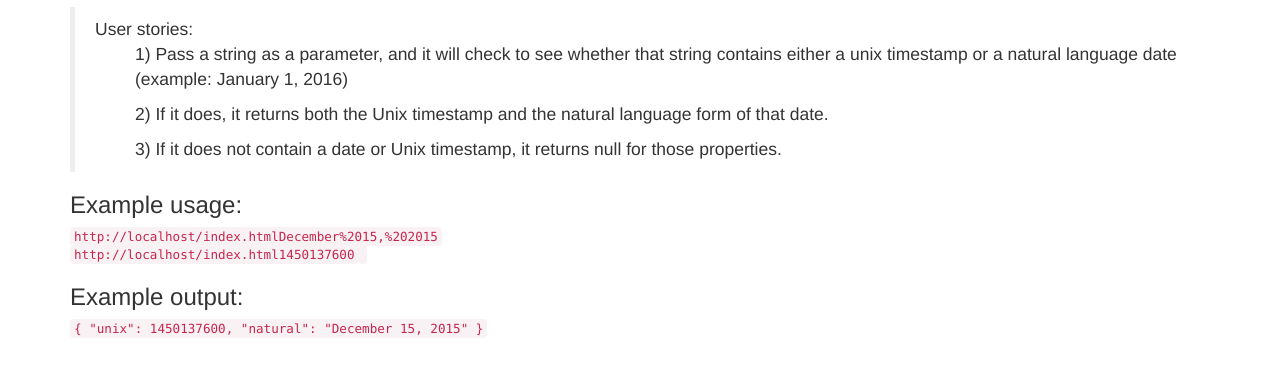
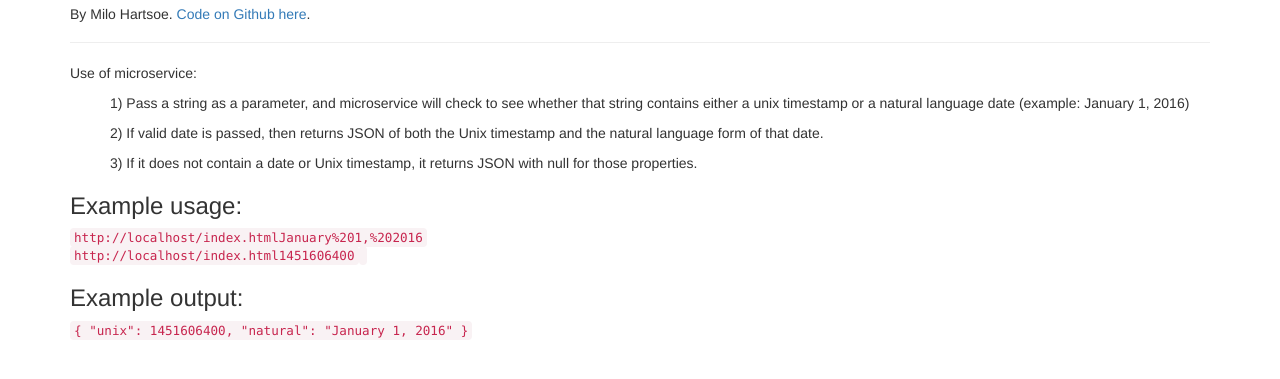
Before and after one commit to MiloATH/TimestampMS, a website: page index.html in a window 1280 px wide. Shown: the part 63-442 px from the top of the page. Drawn offline with nearby package versions, Linux system fonts and the light colour scheme.

Commit message:
Update index and timezone

```diff
--- a/index.html
+++ b/index.html
@@ -10,27 +10,30 @@
         <h1 class="header">
             Timestamp microservice API
         </h1>
-        <blockquote>
-            User stories:
-            <ul>1) Pass a string as a parameter, and it will check to see whether that string contains either a unix timestamp or a natural language date (example: January 1, 2016)</ul>
-            <ul>2) If it does, it returns both the Unix timestamp and the natural language form of that date.</ul>
-            <ul>3) If it does not contain a date or Unix timestamp, it returns null for those properties.</ul>
-        </blockquote>
+        <h5>
+            By Milo Hartsoe. <a href = "https://github.com/MiloATH/TimestampMS">Code on Github here</a>.
+        </h5><hr>
+        <p>
+            Use of microservice:
+            <ul>1) Pass a string as a parameter, and microservice will check to see whether that string contains either a unix timestamp or a natural language date (example: January 1, 2016)</ul>
+            <ul>2) If valid date is passed, then returns JSON of both the Unix timestamp and the natural language form of that date.</ul>
+            <ul>3) If it does not contain a date or Unix timestamp, it returns JSON with null for those properties.</ul>
+        </p>
         <h3>Example usage:</h3>
         <code id="link"></code><br>
         <code id="link2"></code><code></code>
         <script type="text/javascript">
             window.onload = function() {
                 var url = window.location.toString();
-                document.getElementById("link").innerHTML = url + 'December%2015,%202015';
-                document.getElementById("link2").innerHTML = url + '1450137600';
+                document.getElementById("link").innerHTML = url + 'January%201,%202016';
+                document.getElementById("link2").innerHTML = url + '1451606400';
             }
         </script>
         <h3>Example output:</h3>
         <code>
                 {
-                  "unix": 1450137600,
-                  "natural": "December 15, 2015"
+                  "unix": 1451606400,
+                  "natural": "January 1, 2016"
                 }
             </code>
     </div>
--- a/server.js
+++ b/server.js
@@ -1,7 +1,7 @@
 var express = require('express');
 var path = require('path');
 var app = express();
-var timezoneDiff = 14400;
+var timezoneDiff = 0;// 14400;
 var months = ['January', 'Febuary', 'March', 'April', 'May', 'June', 'July', 'August', 'September', 'October', 'November', 'December'];
 var port = process.env.PORT || 3500;
 
@@ -40,5 +40,5 @@ app.get('/', function(req, res) {
 });
 
 app.listen(port, function() {
-    console.log('Timestamp app listening on port 8080');
+    console.log('Timestamp app listening on port '+port);
 });
```
